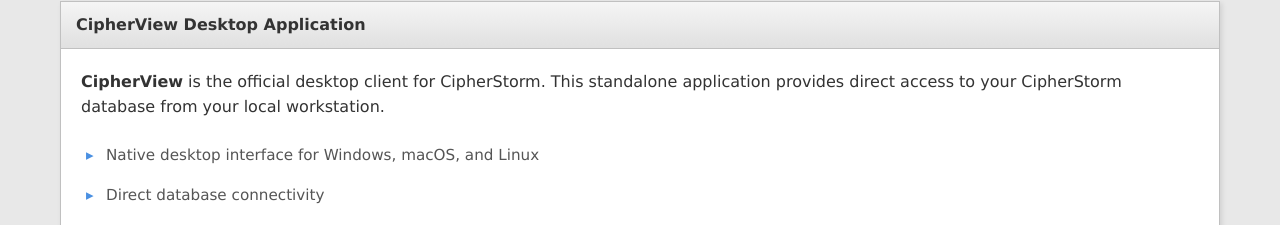
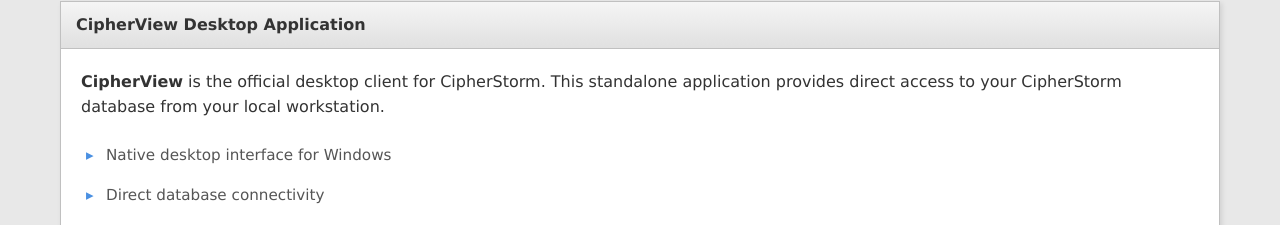
Before and after one commit to absolutegoaat/CipherStorm-Website, a plain HTML site: page index.html in a window 1280 px wide. Shown: the part 1157-1382 px from the top of the page. Drawn offline with Linux system fonts and the light colour scheme.

```diff
--- a/index.html
+++ b/index.html
@@ -407,7 +407,7 @@
                     application provides direct access to your CipherStorm database from your local workstation.
                 </p>
                 <ul class="info-list">
-                    <li>Native desktop interface for Windows, macOS, and Linux</li>
+                    <li>Native desktop interface for Windows</li>
                     <li>Direct database connectivity</li>
                     <li>Offline capability for viewing cached records</li>
                     <li>Currently in active development</li>
@@ -484,4 +484,5 @@
         </footer>
     </div>
 </body>
+
 </html>
```
